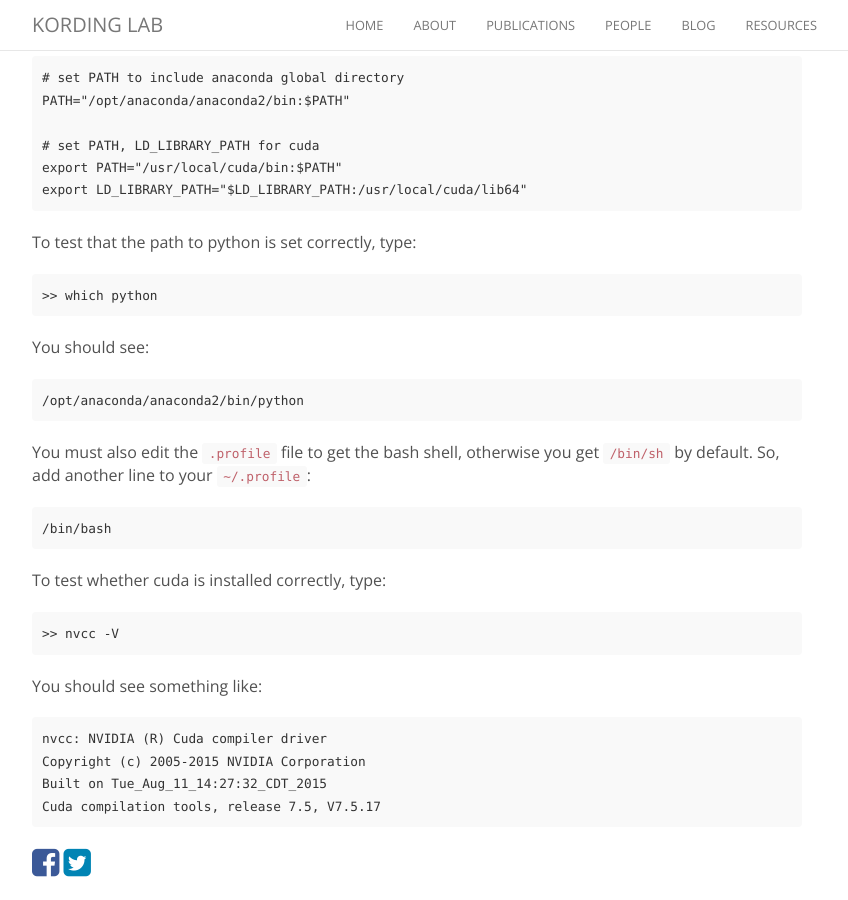
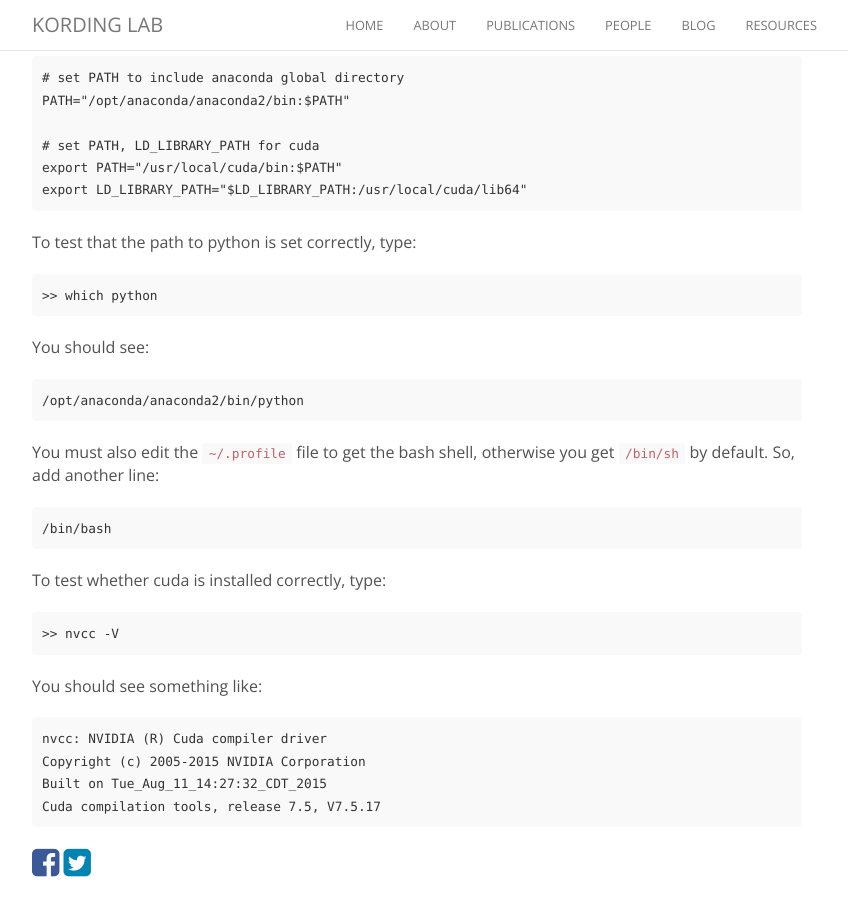
Before and after one commit to KordingLab/KordingLab.github.io, a Jekyll site: the page built from _posts/2016-08-12-quadcorn.md, in a window 1280 px wide and 900 px high, scrolled down 2276 px. Shown: the whole window, without its empty margins (223-1071 px from the left). Built offline with Jekyll 4.4.1, drawn with Linux system fonts in a browser that asks for light colours; nearby versions of some CDN libraries; comment, search, counter and statistics services are not loaded.

Commit message:
Update 2016-08-12-quadcorn.md

````diff
--- a/_posts/2016-08-12-quadcorn.md
+++ b/_posts/2016-08-12-quadcorn.md
@@ -138,7 +138,7 @@ You should see:
 /opt/anaconda/anaconda2/bin/python
 ```
 
-You must also edit the `.profile` file to get the bash shell, otherwise you get `/bin/sh` by default. So, add another line to your `~/.profile`:
+You must also edit the `~/.profile` file to get the bash shell, otherwise you get `/bin/sh` by default. So, add another line:
 
 ```
 /bin/bash
````
